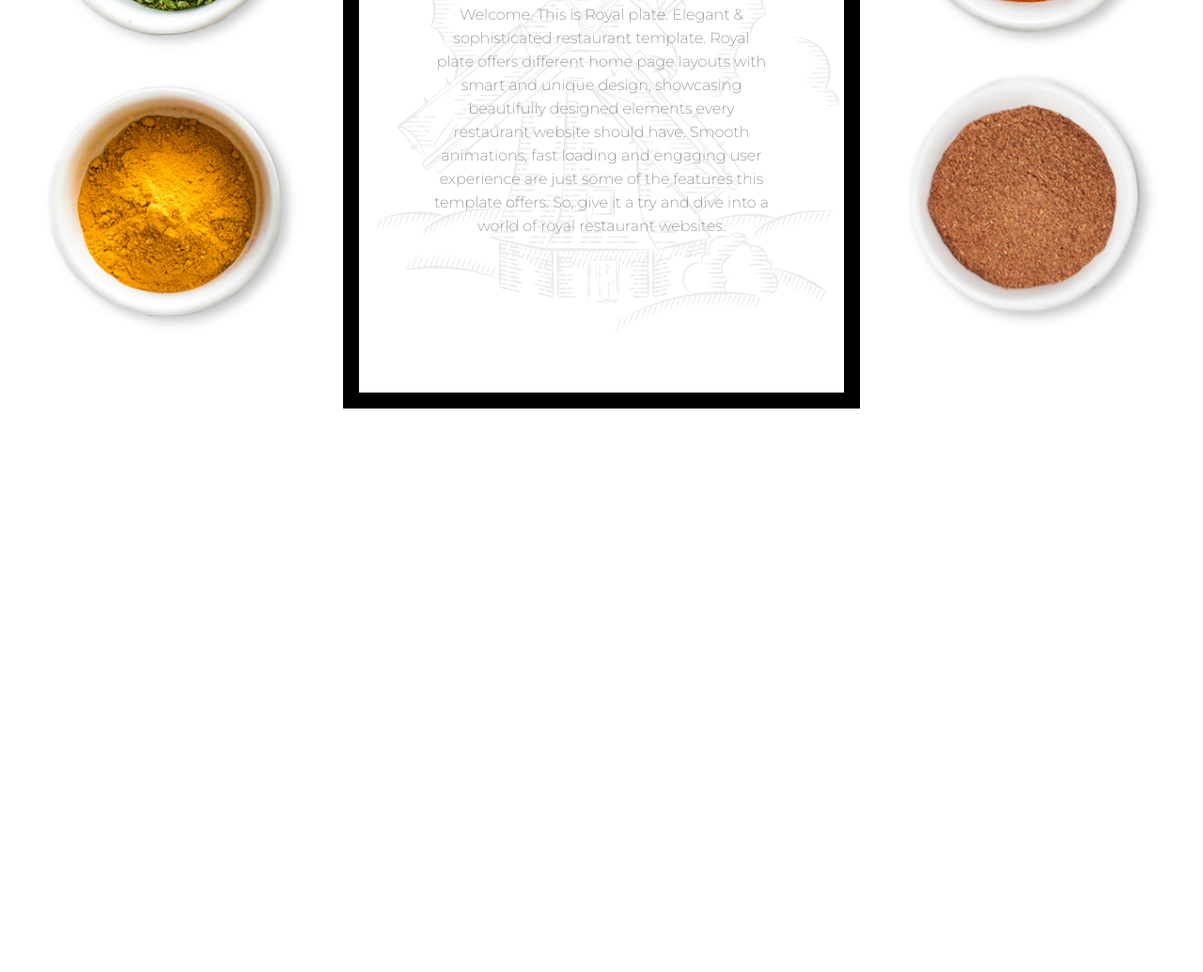
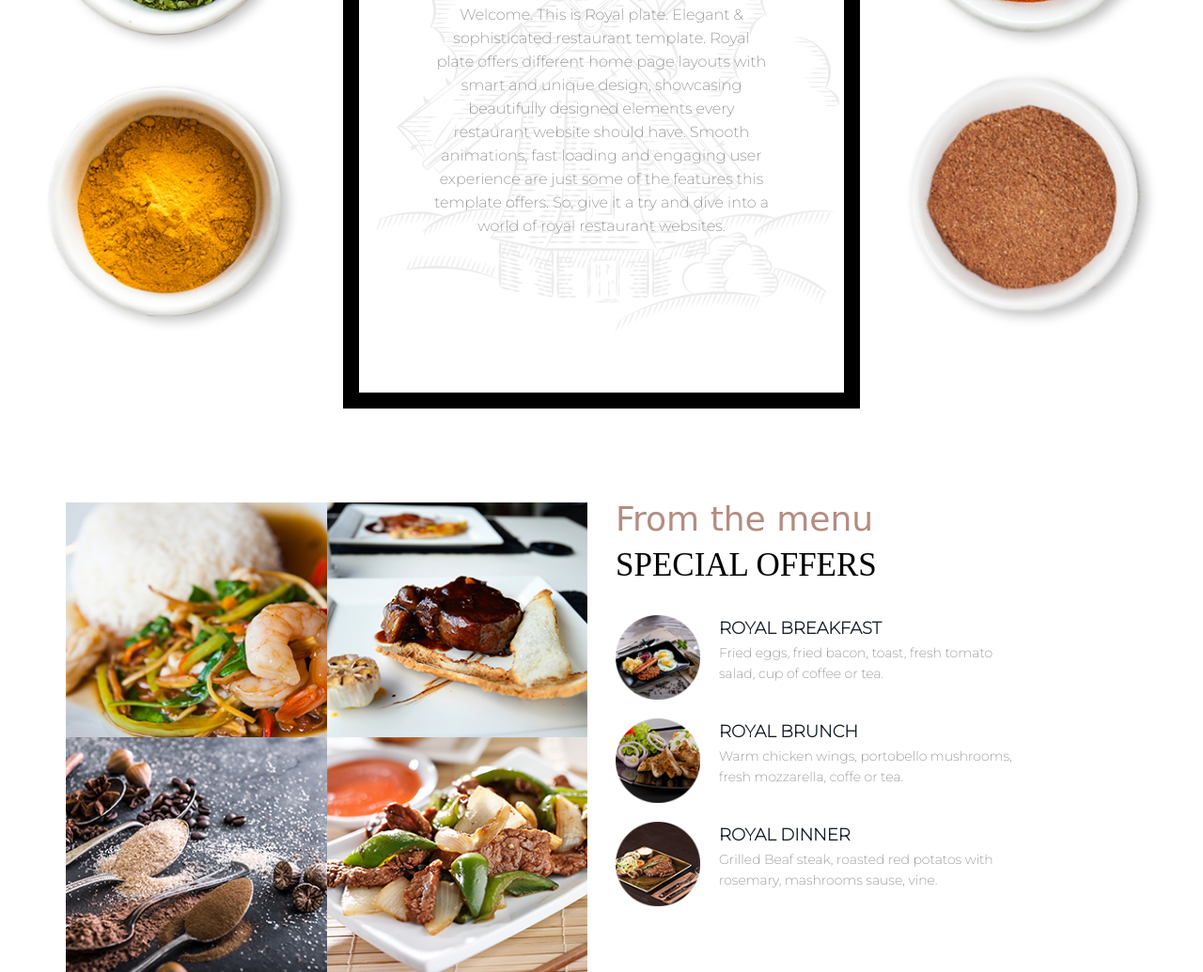
Before and after one commit to uche-inyama/restaurantPageJs, a website built with webpack: page dist/index.html in a window 1280 px wide. Shown: the part 1245-2280 px from the top of the page at 94% size. Before the commit the page ends 1680 px from the top, so only its background shows below. Built offline with nearby package versions, Linux system fonts and the light colour scheme; a web font is replaced by a local one.

Commit message:
implement menu section with styling

```diff
--- a/src/components/menuComponent/menu.js
+++ b/src/components/menuComponent/menu.js
@@ -1,3 +1,78 @@
-import menu1 from './menu-item-01.png';
-import menu2 from './menu-item-02.png';
-import menu3 from './menu-item-03.png';
+import Menu1 from './menu-item-01.png';
+import Menu2 from './menu-item-02.png';
+import Menu3 from './menu-item-03.png';
+
+const main = document.querySelector('main');
+const row = document.createElement('div');
+const container = document.createElement('div');
+const menuSection = document.createElement('div');
+const gallery = document.createElement('div');
+const galleryGrid = document.createElement('ul');
+const header4 = document.createElement('h4');
+const header24 = document.createElement('h4');
+const menuStyle = document.createElement('div');
+const menuStyleGrid = document.createElement('ul');
+let galleryImage2 = document.createElement('li');
+let span1 = document.createElement('span');
+let span2 = document.createElement('span');
+let header5 = document.createElement('h5');
+let paragraph = document.createElement('p');
+
+row.setAttribute('class', 'row menu-section-row');
+container.setAttribute('class', 'container');
+menuSection.setAttribute('class', 'menu-section');
+gallery.setAttribute('class', 'gallery');
+galleryGrid.setAttribute('class', 'gallery-grid');
+menuStyle.setAttribute('class', 'menu-style');
+menuStyleGrid.setAttribute('class', 'menu-style-grid');
+
+for (let i = 1; i < 5; i++) {
+  const galleryImage = document.createElement('li');
+  galleryImage.setAttribute('class', `gallery-image-${i}`);
+  galleryGrid.append(galleryImage);
+}
+
+main.append(row);
+row.append(container);
+container.append(menuSection);
+menuSection.append(gallery);
+menuSection.append(menuStyle);
+gallery.append(galleryGrid);
+menuStyle.appendChild(menuStyleGrid);
+
+menuStyleGrid.append(galleryImage2);
+galleryImage2.setAttribute('class', 'header');
+header4.innerHTML = `From the menu`;
+header24.innerHTML = `special offers`;
+galleryImage2.append(header4);
+galleryImage2.append(header24);
+
+const images = [Menu1, Menu2, Menu3];
+const headers5 = ['ROYAL BREAKFAST', 'ROYAL BRUNCH', 'ROYAL DINNER'];
+const paragraphs = [
+  `Fried eggs, fried bacon, toast, fresh tomato salad, cup
+of coffee or tea.`,
+  `Warm chicken wings, portobello mushrooms, fresh
+mozzarella, coffe or tea.`,
+  `Grilled Beaf steak, roasted red potatos with rosemary,
+mashrooms sause, vine.`
+];
+for (let i = 0; i < images.length; i++) {
+  galleryImage2 = document.createElement('li');
+  span1 = document.createElement('span');
+  span2 = document.createElement('span');
+  span2.setAttribute('class', 'price');
+  header5 = document.createElement('h5');
+  header5.innerHTML = headers5[i];
+  paragraph = document.createElement('p');
+  paragraph.innerHTML = paragraphs[i];
+  const image = new Image();
+  image.src = images[i];
+  galleryImage2.append(image);
+  galleryImage2.append(span1);
+
+  span1.append(header5);
+  span1.append(paragraph);
+  galleryImage2.append(span2);
+  menuStyleGrid.append(galleryImage2);
+}
--- a/src/index.css
+++ b/src/index.css
@@ -137,3 +137,95 @@ h2 {
 }
 
 /* menu-section */
+.menu-section-row {
+  margin: 100px 70px 0 70px;
+}
+.menu-section {
+  width: 100%;
+  height: 100%;
+  display: grid;
+  grid-template-columns: repeat(2, 1fr);
+  grid-template-rows: 500px;
+  grid-gap: 30px;
+}
+.gallery-grid {
+  display: grid;
+  grid-template-columns: repeat(2, 1fr);
+  grid-template-rows: 250px 250px;
+}
+
+.gallery-image-1 {
+  background: url('./components/menuComponent/gallery-1s.jpg') no-repeat;
+  background-size: cover;
+}
+.gallery-image-2 {
+  background: url('./components/menuComponent/gallery-2s.jpg') no-repeat;
+  background-size: cover;
+}
+.gallery-image-3 {
+  background: url('components/menuComponent/gallery-3s.jpg') no-repeat;
+  background-size: cover;
+}
+.gallery-image-4 {
+  background: url('components/menuComponent/gallery-4s.jpg') no-repeat;
+  background-size: cover;
+}
+.menu-style-grid {
+  display: grid;
+  grid-template-columns: 1fr;
+  grid-template-rows: repeat(4, 110px);
+}
+.menu-style-grid li {
+  display: flex;
+  align-items: center;
+}
+
+.menu-style-grid li:first-child {
+  display: block !important;
+}
+.menu-style-grid li img {
+  padding: 0;
+  width: 90px;
+  height: 90px;
+  margin-right: 20px;
+}
+.menu-style-grid .header h4:first-child {
+  color: #b48c80;
+  font-size: 36px;
+  font-family: 'Montez', cursive;
+  padding-top: 5px;
+  line-height: 25px;
+  text-transform: none;
+}
+.menu-style-grid .header h4 {
+  font-family: 'Suranna', serif;
+  text-transform: uppercase;
+  color: #000;
+  font-size: 35px;
+  line-height: 44px;
+  margin-bottom: 15px;
+}
+.menu-style-grid h5 {
+  color: #161d27;
+  font-family: 'Montserrat', Ariel, sans-serif;
+  font-size: 18px;
+  font-weight: 700;
+  line-height: 24px;
+  margin-bottom: 3px;
+  text-transform: uppercase;
+}
+.menu-style-grid span.price {
+  color: #b48c80;
+  font-family: 'Montez', cursive;
+  font-size: 36px;
+  padding-left: 50px;
+}
+.menu-style-grid p {
+  width: 320px;
+  font-size: 14px;
+  font-weight: 550;
+  line-height: 22px;
+  padding-bottom: 15px;
+  color: #777;
+  font-family: 'Montserrat', Ariel, sans-serif;
+}
--- a/src/index.js
+++ b/src/index.js
@@ -4,7 +4,7 @@ import './index.css';
 import './components/headerComponent/logo.png';
 import './components/heroComponent/bkg-img4.jpg';
 import './components/menuComponent/gallery-1s.jpg';
-import './components/menuComponent/gallet-2s.jpg';
+import './components/menuComponent/gallery-2s.jpg';
 import './components/menuComponent/gallery-3s.jpg';
 import './components/menuComponent/gallery-4s.jpg';
 
```
Also changed, not shown: dist/9fc32e0c8f96b872f2d34bbc029d12f0.jpg (added), dist/bundle.js, dist/main.css.
